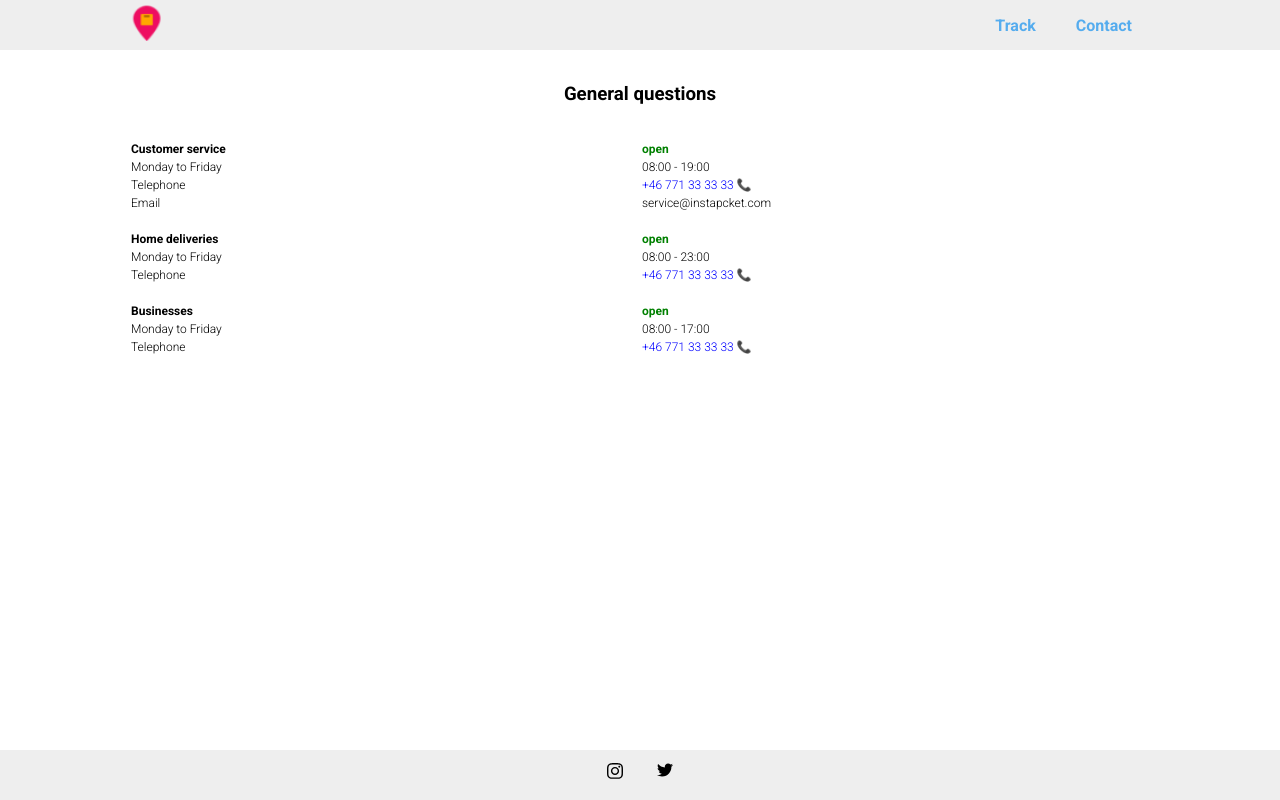
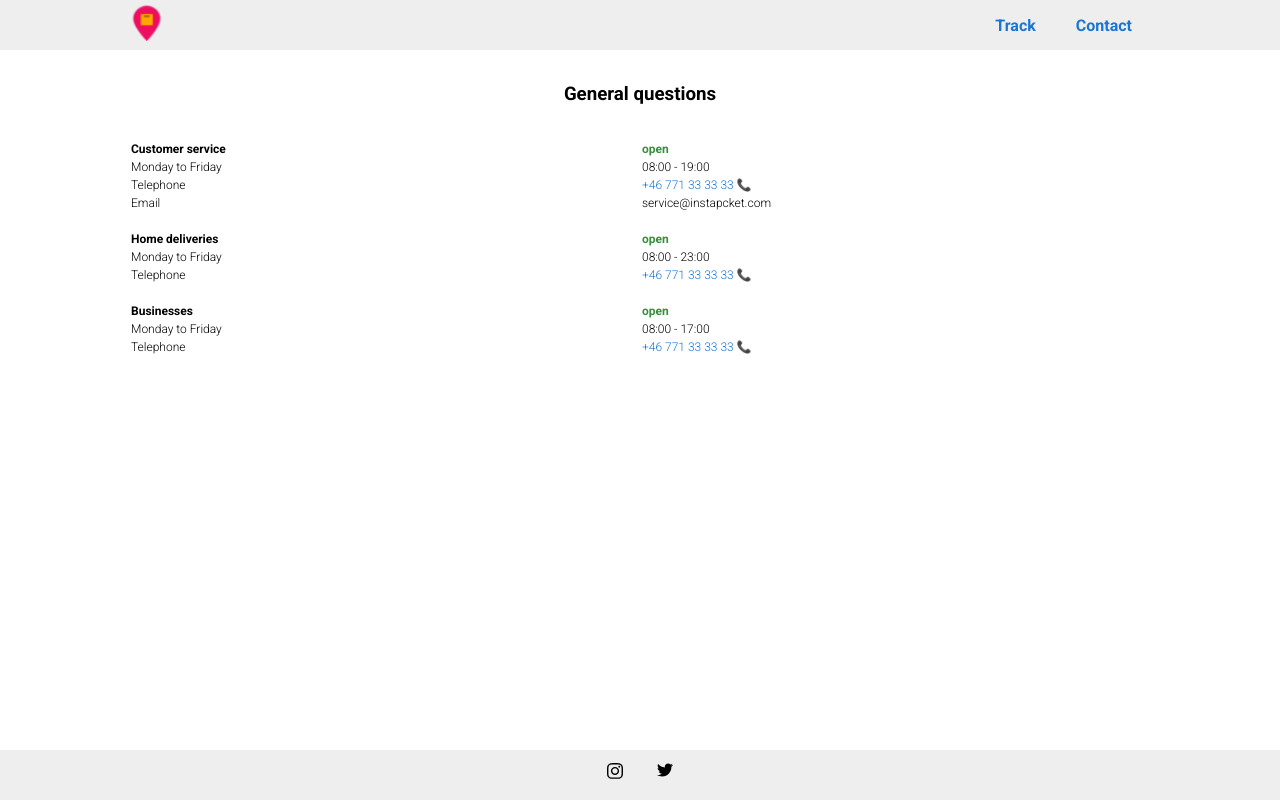
Before and after one commit to liuhaiwei-2021/Package-Tracker-React, a React (Create React App) app: page /contact in a window 1280 px wide. Built offline with nearby package versions, Linux system fonts and the light colour scheme.

Commit message:
fix errorInfo bug

```diff
--- a/src/pages/Track.jsx
+++ b/src/pages/Track.jsx
@@ -1,4 +1,5 @@
 import React, { useState, useEffect } from "react";
+import axios from "axios";
 
 import PackageCards from "../components/PackageCards";
 import "../styles/Track.css";
@@ -6,18 +7,19 @@ import "../styles/Track.css";
 function Track() {
   const url = "https://my.api.mockaroo.com/insta-orders.json?key=e49e6840";
   const [packages, setPackages] = useState([]);
+  const [errorInfo, setErrorInfo] = useState([]);
 
   useEffect(() => {
-    fetch(url)
-      .then((response) => response.json())
-      .then((json) => {
-        setPackages(json);
-      });
+    axios
+      .get(url)
+      .then((res) => setPackages(res.data))
+      .catch((error) => setErrorInfo(error.message));
   }, []);
 
   return (
     <div className="package-list">
       <PackageCards packages={packages} />
+      {errorInfo && <h1>Something happened! We will fix it asap!</h1>}
     </div>
   );
 }
--- a/src/styles/Contact.css
+++ b/src/styles/Contact.css
@@ -7,7 +7,6 @@
   align-items: center;
 }
 table {
-  /* display: inline-block; */
   width: 300px;
   text-align: start;
   margin-top: 16px;
@@ -26,8 +25,8 @@ th {
 }
 
 .open {
-  color: green;
+  color: #388e3c;
 }
 .telephone {
-  color: blue;
+  color: #1976d2;
 }
--- a/src/styles/Navigation.css
+++ b/src/styles/Navigation.css
@@ -31,7 +31,7 @@ ul {
 }
 ul li a {
   text-decoration: none;
-  color: #55acee;
+  color: #1976d2;
   padding: 10px 20px;
   font-weight: bold;
 }
@@ -40,13 +40,11 @@ a:link {
   text-decoration: none;
 }
 a:hover {
-  color: #5f8e44;
+  color: #ffa800;
 }
 a:active {
-  color: #0f0c05;
+  color: #388e3c;
 }
-
-/* Mobile first queries */
 
 /* Larger than mobile */
 @media (max-width: 400px) {
```
